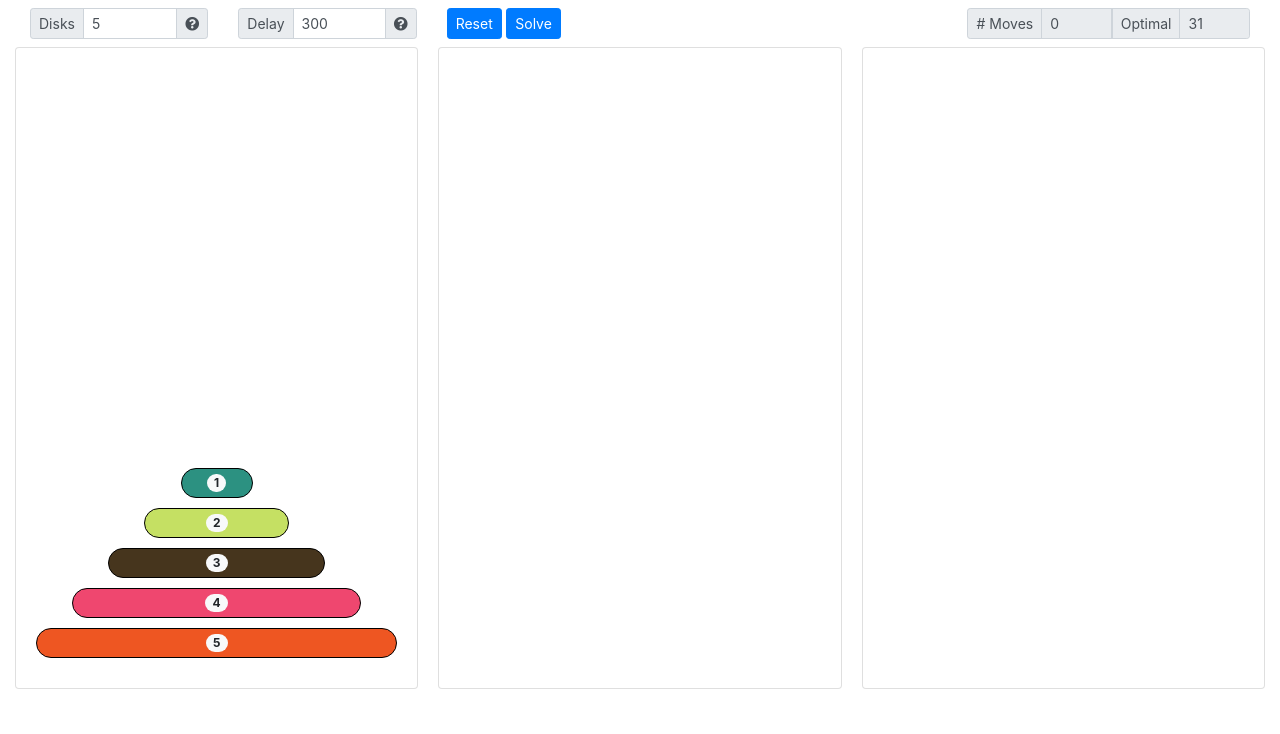
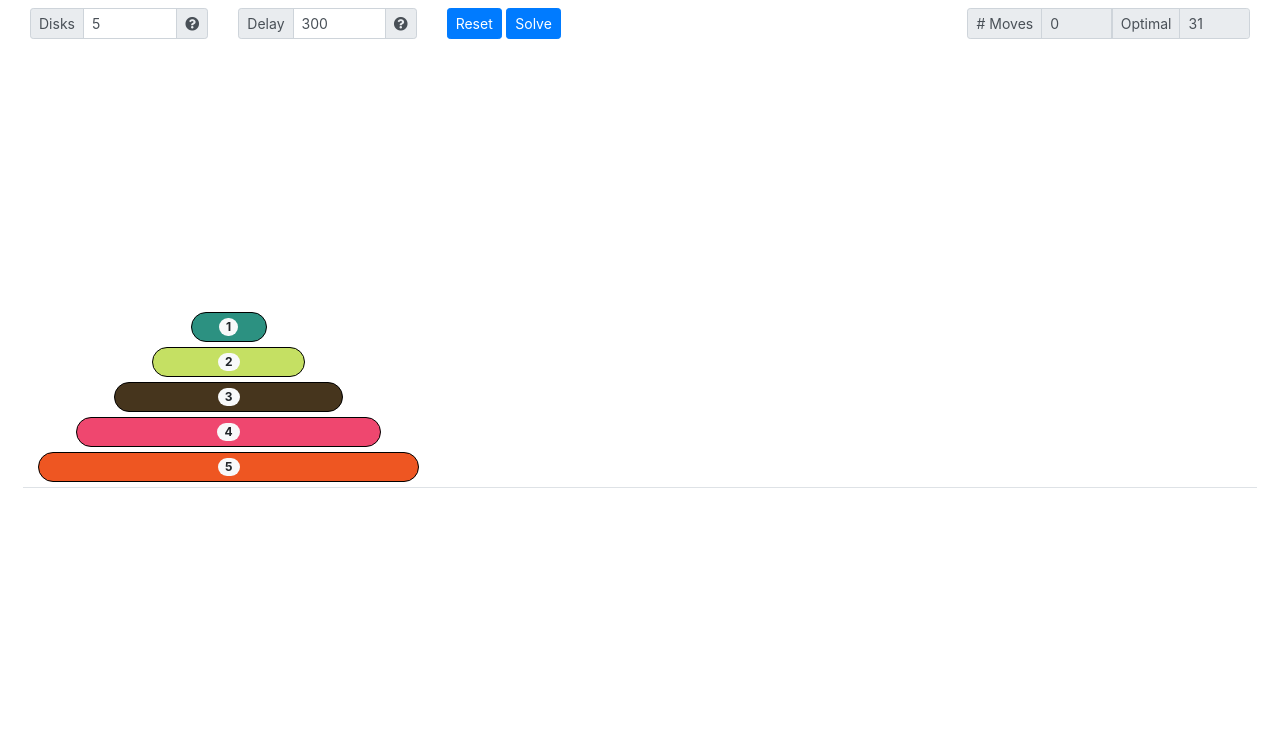
Before and after one commit to jorgeamadosoria/hanoi-demo, a PHP site: page / in a window 1280 px wide. Shown: the part 66-800 px from the top of the page. Run offline with PHP 8.4, Linux system fonts and the light colour scheme.

Commit message:
reformed cards rods and bottom line

```diff
--- a/index.css
+++ b/index.css
@@ -9,7 +9,7 @@ a.help {
     text-decoration:none;
 }
 .rod {
-    height:640px;
+    height:400px;
     display: flex;
     flex-direction: column;
     justify-content:flex-end;
@@ -28,8 +28,8 @@ a.help {
     align-items: center;
     justify-content: center;
     height: 30px;
-    border-radius: 25px;
-    margin-bottom: 10px;
+    border-radius: 15px;
+    margin-bottom: 5px;
     width: 100%;
     border: 1px solid black;
 }
--- a/index.html
+++ b/index.html
@@ -172,15 +172,15 @@
           </div>
         </form>
       </div>
-      <div class="card-columns">
-        <div class="card">
-          <div id="1" class="card-body rod"></div>
+      <div class="row mt-5 mr-2 ml-2 border-bottom">
+        <div class="col-4">
+          <div id="1" class="rod"></div>
         </div>
-        <div class="card">
-          <div id="2" class="card-body rod"></div>
+        <div class="col-4">
+          <div id="2" class="rod"></div>
         </div>
-        <div class="card">
-          <div id="3" class="card-body rod"></div>
+        <div class="col-4">
+          <div id="3" class="rod"></div>
         </div>
       </div>
     </div>
--- a/index.js
+++ b/index.js
@@ -163,7 +163,12 @@ function reset(){
     rods[0] = false;
     $(".rod").empty();
     $("#move").val(0);
-    const disks = parseInt($("#disks").val());
+    const regex = new RegExp('^([1-9]|10)$');
+
+    var disks = $("#disks").val();
+    disks = regex.test(disks)?parseInt(disks):5;
+    $("#disks").val(disks);
+
     $("#optimal").val(Math.pow(2,disks)-1);
     for (var i = 1;i <= disks;i++)
         $("#1.rod").append(createDisk(i,disks));
```
